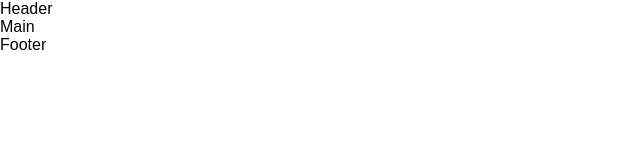
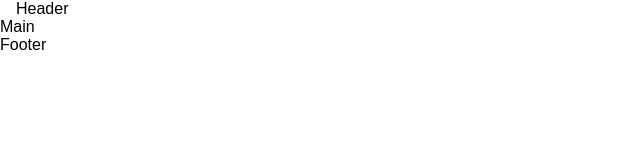
Before and after one commit to evgenikuz/dodoreact, a React (Create React App) app: page / in a window 1280 px wide. Shown: the top 160 px of the page, without its empty margins (0-640 px from the left). Built offline with nearby package versions, Linux system fonts and the light colour scheme.

Commit message:
added container

```diff
--- /dev/null
+++ b/src/components/Container/Container.jsx
@@ -0,0 +1,5 @@
+import s from './Container.module.css'
+
+export const Container = ({children}) => {
+    return <div className={s.container}>{children}</div>
+}
--- /dev/null
+++ b/src/components/Container/Container.module.css
@@ -0,0 +1,4 @@
+.container {
+    max-width: 1312px;
+    padding: 0 16px;
+}
--- a/src/components/Header/Header.jsx
+++ b/src/components/Header/Header.jsx
@@ -1,3 +1,6 @@
 import s from './Header.module.css'
+import { Container } from '../Container/Container'
 
-export const Header = () => {return <div>Header</div>}
+export const Header = () => {
+    return <Container>Header</Container>
+}
```
